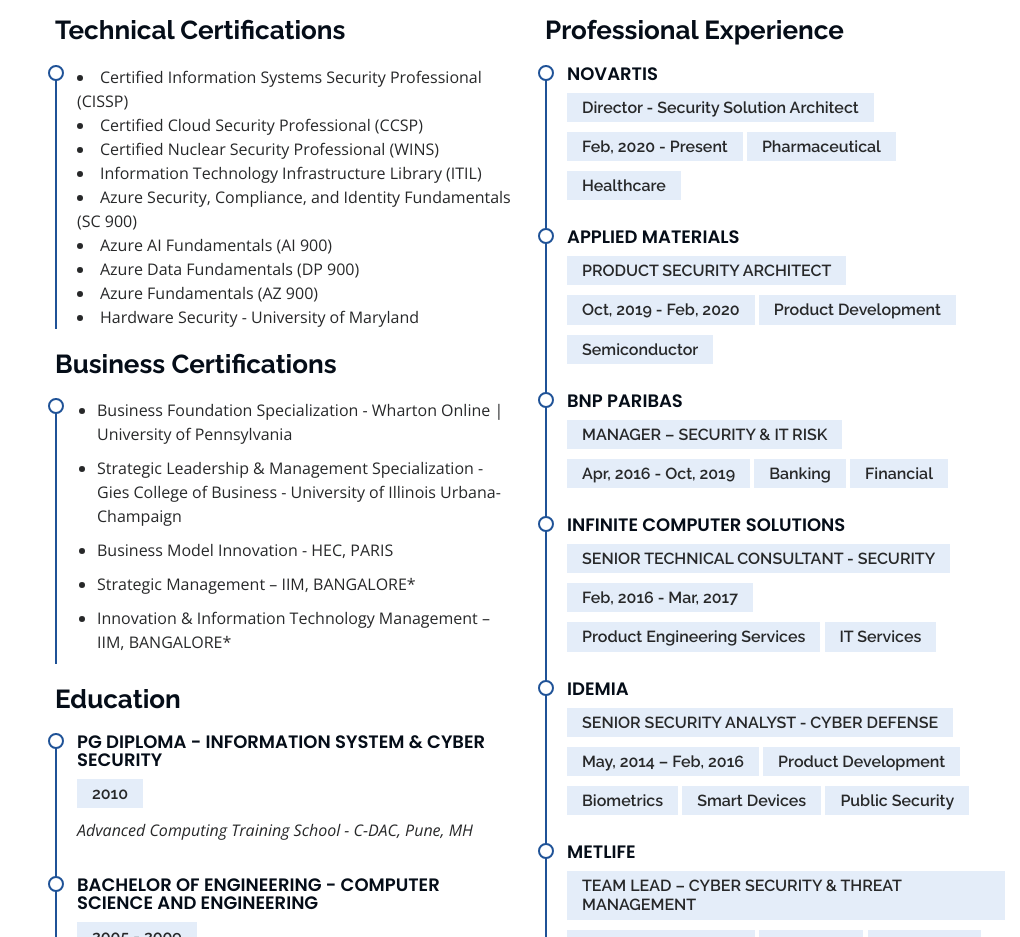
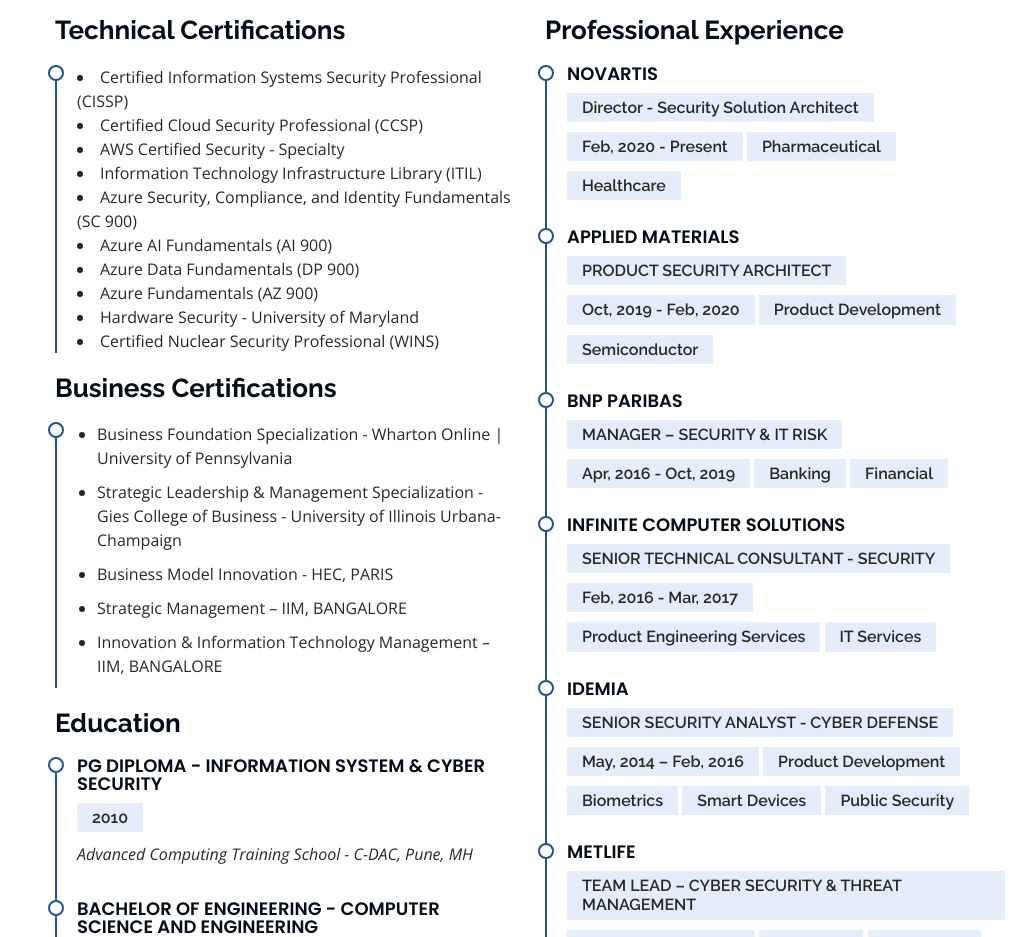
Before and after one commit to connectans/connectans.github.io, a plain HTML site: page index.html in a window 1280 px wide. Shown: the part 2400-3337 px from the top of the page, without its empty margins (260-1280 px from the left). Drawn offline with nearby package versions, Linux system fonts and the light colour scheme.

Commit message:
Update index.html

```diff
--- a/index.html
+++ b/index.html
@@ -218,14 +218,15 @@
         <h3 class="resume-title">Technical Certifications</h3>
         <div class="resume-item pb-0">
           <li>Certified Information Systems Security Professional (CISSP)</li>
-          <li>Certified Cloud Security Professional (CCSP)</li>
-          <li>Certified Nuclear Security Professional (WINS)</li>
+	  <li>Certified Cloud Security Professional (CCSP)</li>
+	  <li>AWS Certified Security - Specialty</li>
           <li>Information Technology Infrastructure Library (ITIL)</li>
           <li>Azure Security, Compliance, and Identity Fundamentals (SC 900)</li>
           <li>Azure AI Fundamentals (AI 900)</li>
           <li>Azure Data Fundamentals (DP 900)</li>
           <li>Azure Fundamentals (AZ 900)</li>
           <li>Hardware Security - University of Maryland</li>
+	  <li>Certified Nuclear Security Professional (WINS)</li>
         </div>
         <h3 class="resume-title">Business Certifications</h3>
         <div class="resume-item pb-0">
@@ -233,8 +234,8 @@
             <li>Business Foundation Specialization - Wharton Online | University of Pennsylvania</li>
             <li>Strategic Leadership & Management Specialization - Gies College of Business - University of Illinois Urbana-Champaign</li>
             <li>Business Model Innovation - HEC, PARIS</li>
-            <li>Strategic Management – IIM, BANGALORE*</li>
-            <li>Innovation & Information Technology Management – IIM, BANGALORE*</li>
+            <li>Strategic Management – IIM, BANGALORE</li>
+            <li>Innovation & Information Technology Management – IIM, BANGALORE</li>
           </ul>
         </div>
         <h3 class="resume-title">Education</h3>
```
